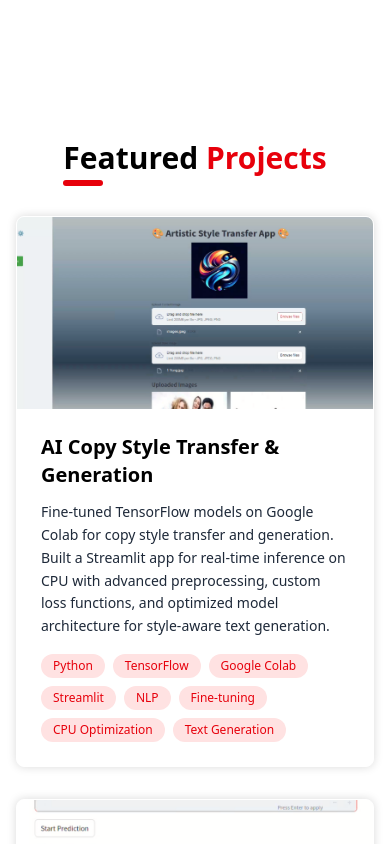
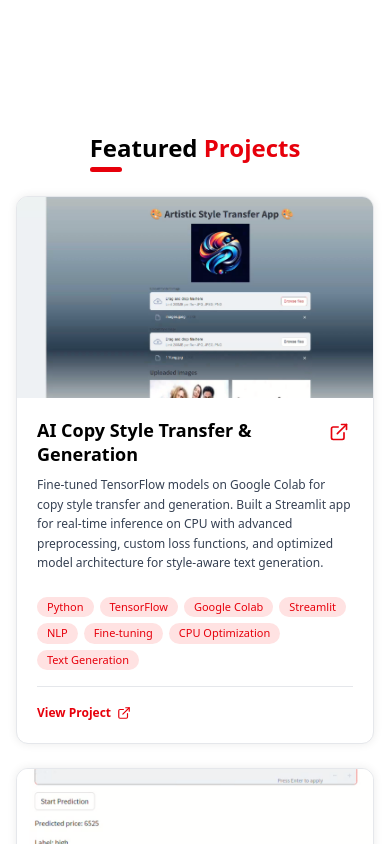
Before and after one commit to hooriaajmal/hooria-myportfolio, a React (Vite) app: page / in a window 390 px wide. Shown: the part 6000-6844 px from the top of the page. Built offline with nearby package versions, Linux system fonts and the light colour scheme.

Commit message:
Make Projects section fully responsive for mobile screens

```diff
--- a/src/components/Projects.jsx
+++ b/src/components/Projects.jsx
@@ -19,26 +19,17 @@ const headingVariants = {
 };
 
 const fadeInVariant = (delay = 0) => ({
-  hidden: { opacity: 0, y: -30 },
+  hidden: { opacity: 0, y: -20 },
   visible: {
     opacity: 1,
     y: 0,
-    transition: { duration: 0.8, ease: "easeOut", delay },
+    transition: { duration: 0.6, ease: "easeOut", delay },
   },
 });
 
-const containerVariants = {
-  hidden: {},
-  visible: {
-    transition: {
-      staggerChildren: 0.3,
-    },
-  },
-};
-
 export default function Projects({ isDark }) {
   const ref = useRef(null);
-  const inView = useInView(ref, { once: false, amount: 0.3 });
+  const inView = useInView(ref, { once: false, amount: 0.1 });
 
   const projects = [
     {
@@ -146,83 +137,111 @@ export default function Projects({ isDark }) {
         initial="hidden"
         animate={inView ? "visible" : "hidden"}
         variants={headingVariants}
-        className="text-center mt-10 mb-10"
+        className="text-center mt-8 mb-8 sm:mt-10 sm:mb-10"
       >
         <div className="inline-block relative">
-          <h2 className="text-3xl sm:text-4xl font-bold inline-block">
+          <h2 className="text-2xl sm:text-3xl md:text-4xl font-bold inline-block">
             <span className={`${isDark ? "text-white" : "text-black"}`}>
               Featured{" "}
             </span>
             <span className="text-red-600">Projects</span>
           </h2>
-          <span className="absolute left-0 bottom-[-10px] h-[6px] w-10 bg-red-600 rounded-full" />
+          <span className="absolute left-0 bottom-[-8px] sm:bottom-[-10px] h-[5px] sm:h-[6px] w-8 sm:w-10 bg-red-600 rounded-full" />
         </div>
       </motion.div>
 
       {/* Project Cards */}
-      <div className="grid grid-cols-1 md:grid-cols-2 lg:grid-cols-3 gap-8 max-w-7xl mx-auto">
+      <div className="grid grid-cols-1 md:grid-cols-2 lg:grid-cols-3 gap-6 sm:gap-8 max-w-7xl mx-auto w-full">
         {projects.map((project, index) => (
           <motion.div
             key={index}
             initial="hidden"
             animate={inView ? "visible" : "hidden"}
-            variants={fadeInVariant(index * 0.2)}
-            className={`group rounded-lg overflow-hidden border transition-all duration-300 hover:scale-105 hover:-translate-y-1
+            variants={fadeInVariant(Math.min(index * 0.1, 0.3))}
+            className={`group rounded-xl overflow-hidden border flex flex-col transition-all duration-300 sm:hover:scale-[1.02] sm:hover:-translate-y-1
               ${
                 isDark
-                  ? "bg-neutral-900 text-white border-white/20 shadow-[0_0_10px_rgba(255,255,255,0.15)]"
-                  : "bg-white text-black border-white shadow-[0_0_10px_rgba(0,0,0,0.15)]"
+                  ? "bg-neutral-900 text-white border-white/20 shadow-[0_0_10px_rgba(255,255,255,0.1)] hover:shadow-[0_0_15px_rgba(255,255,255,0.2)]"
+                  : "bg-white text-black border-gray-200 shadow-[0_0_10px_rgba(0,0,0,0.08)] hover:shadow-[0_0_15px_rgba(0,0,0,0.15)]"
               }
             `}
           >
-            <div className="relative">
+            {/* Image & Overlay */}
+            <div className="relative overflow-hidden aspect-video sm:h-48 w-full bg-neutral-800">
               <img
                 src={project.image}
                 alt={project.title}
-                className="w-full h-48 object-cover group-hover:scale-105 transition-transform duration-500"
+                loading="lazy"
+                className="w-full h-full object-cover group-hover:scale-105 transition-transform duration-500"
               />
 
-              <div className="absolute inset-0 bg-black/40 opacity-0 group-hover:opacity-100 transition-opacity duration-300 flex items-center justify-center">
+              <div className="absolute inset-0 bg-black/50 opacity-0 group-hover:opacity-100 transition-opacity duration-300 flex items-center justify-center p-4">
                 <motion.a
                   href={project.link}
                   target="_blank"
                   rel="noopener noreferrer"
-                  className="px-4 py-2 bg-red-600 text-white rounded-lg flex items-center gap-2 hover:bg-red-500 transition"
+                  className="px-4 py-2 bg-red-600 text-white rounded-lg flex items-center gap-2 hover:bg-red-500 transition text-sm font-semibold shadow-lg"
                   whileHover={{ scale: 1.05 }}
                   whileTap={{ scale: 0.95 }}
                 >
-                  <FiExternalLink className="w-4 h-4" />
+                  <FiExternalLink className="w-4 h-4 shrink-0" />
                   View Project
                 </motion.a>
               </div>
             </div>
 
-            <div className="p-6">
+            {/* Card Content */}
+            <div className="p-5 sm:p-6 flex flex-col flex-grow">
+              <div className="flex items-start justify-between gap-2 mb-2 sm:mb-3">
                 <h3
-                className={`text-xl font-bold mb-3 ${
+                  className={`text-lg sm:text-xl font-bold leading-snug ${
                     isDark ? "text-white" : "text-black"
                   }`}
                 >
                   {project.title}
                 </h3>
+                {/* Mobile direct link icon */}
+                <a
+                  href={project.link}
+                  target="_blank"
+                  rel="noopener noreferrer"
+                  aria-label={`View ${project.title}`}
+                  className="text-red-600 hover:text-red-500 p-1 rounded-md hover:bg-red-500/10 transition shrink-0 sm:hidden"
+                >
+                  <FiExternalLink className="w-5 h-5" />
+                </a>
+              </div>
 
               <p
-                className={`mb-4 text-sm leading-relaxed ${
-                  isDark ? "text-gray-300" : "text-gray-800"
+                className={`mb-4 text-xs sm:text-sm leading-relaxed flex-grow ${
+                  isDark ? "text-gray-300" : "text-gray-700"
                 }`}
               >
                 {project.description}
               </p>
 
-              <div className="flex flex-wrap gap-2">
+              <div className="flex flex-wrap gap-1.5 sm:gap-2 mt-auto pt-2">
                 {project.technologies.map((tech, i) => (
                   <span
                     key={i}
-                    className="px-3 py-1 bg-red-100 dark:bg-red-500/20 text-xs text-red-600 dark:text-red-400 rounded-full"
+                    className="px-2.5 sm:px-3 py-0.5 sm:py-1 bg-red-100 dark:bg-red-500/20 text-[11px] sm:text-xs text-red-600 dark:text-red-400 rounded-full font-medium"
                   >
                     {tech}
                   </span>
                 ))}
+              </div>
+
+              {/* Mobile Action Link */}
+              <div className="mt-4 pt-3 border-t border-gray-200 dark:border-neutral-800 sm:hidden">
+                <a
+                  href={project.link}
+                  target="_blank"
+                  rel="noopener noreferrer"
+                  className="inline-flex items-center gap-1.5 text-xs font-semibold text-red-600 hover:text-red-500"
+                >
+                  <span>View Project</span>
+                  <FiExternalLink className="w-3.5 h-3.5" />
+                </a>
               </div>
             </div>
           </motion.div>
```
Lines whose indentation alone changed are shown as unchanged.
